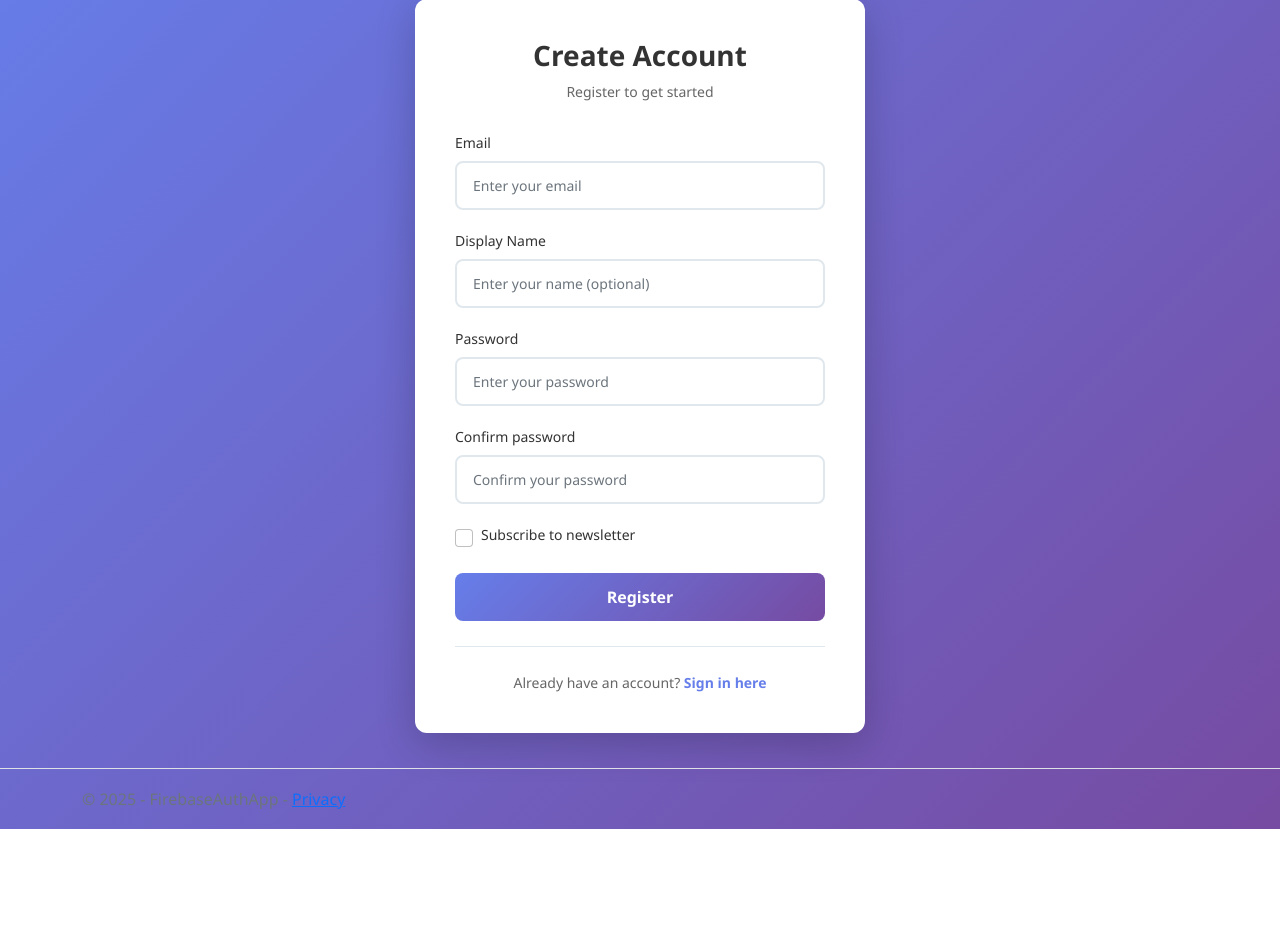
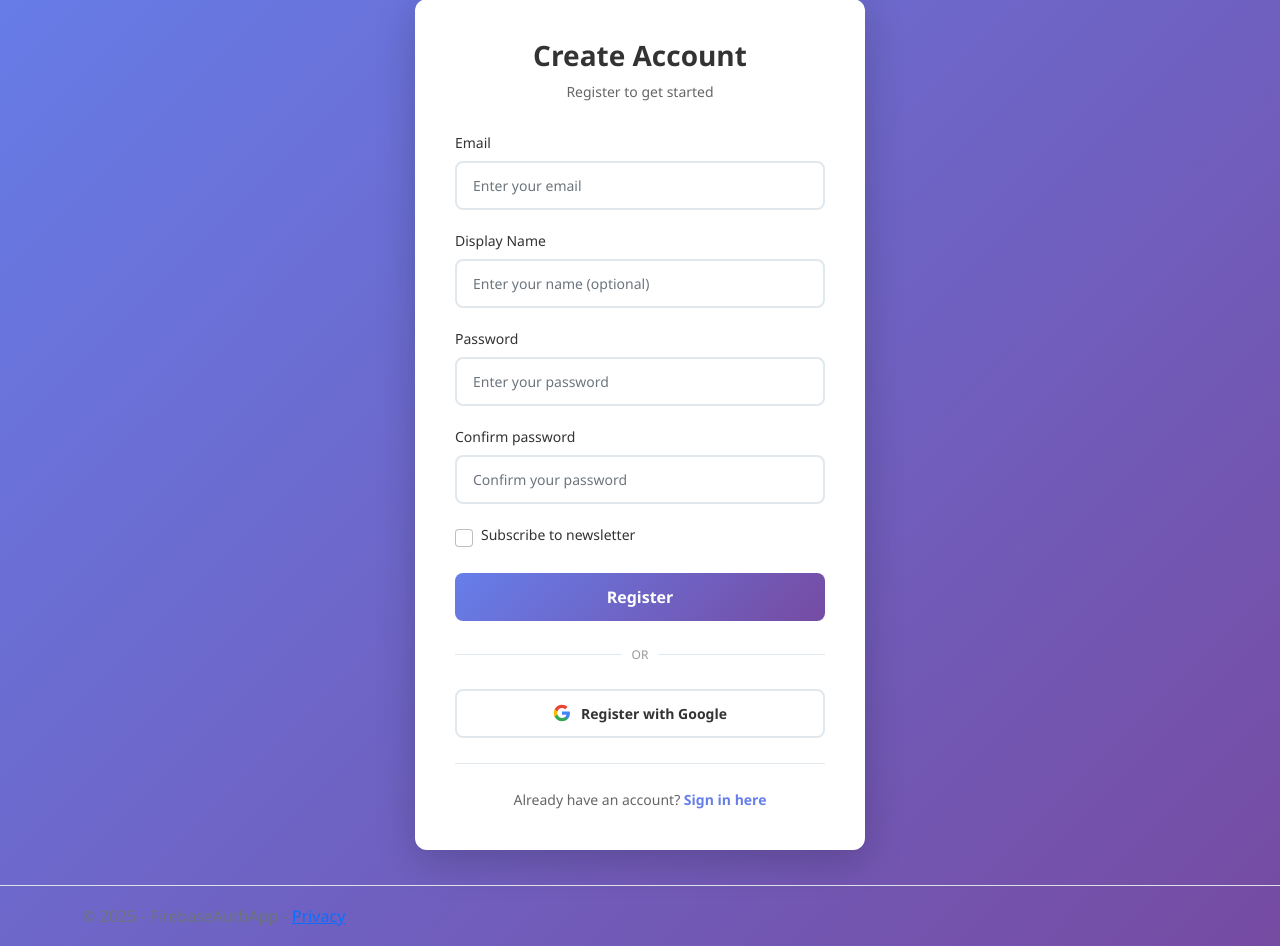
Before and after one commit to lsurma/dotnet-razor-firebase-auth, an ASP.NET Core app: page /Register?handler=GoogleRegister in a window 1280 px wide. Shown: the part 94-1040 px from the top of the page. Before the commit the page ends 923 px from the top, so only its background shows below. Run offline with ASP.NET Core 8, Linux system fonts and the light colour scheme; style sheets or scripts are compiled from the project's sources; some libraries are stand-ins or nearby versions.

Commit message:
Add Google sign-in option to registration page
Co-authored-by: lsurma <34690782+lsurma@users.noreply.github.com>

```diff
--- a/Pages/Register.cshtml
+++ b/Pages/Register.cshtml
@@ -49,6 +49,22 @@
             <button type="submit" class="btn btn-primary btn-block">Register</button>
         </form>
 
+        <div class="divider">
+            <span>OR</span>
+        </div>
+
+        <form method="post" asp-page-handler="GoogleRegister" class="google-login-form">
+            <button type="submit" class="btn btn-google btn-block">
+                <svg class="google-icon" viewBox="0 0 24 24" width="18" height="18">
+                    <path fill="#4285F4" d="M22.56 12.25c0-.78-.07-1.53-.2-2.25H12v4.26h5.92c-.26 1.37-1.04 2.53-2.21 3.31v2.77h3.57c2.08-1.92 3.28-4.74 3.28-8.09z"/>
+                    <path fill="#34A853" d="M12 23c2.97 0 5.46-.98 7.28-2.66l-3.57-2.77c-.98.66-2.23 1.06-3.71 1.06-2.86 0-5.29-1.93-6.16-4.53H2.18v2.84C3.99 20.53 7.7 23 12 23z"/>
+                    <path fill="#FBBC05" d="M5.84 14.09c-.22-.66-.35-1.36-.35-2.09s.13-1.43.35-2.09V7.07H2.18C1.43 8.55 1 10.22 1 12s.43 3.45 1.18 4.93l2.85-2.22.81-.62z"/>
+                    <path fill="#EA4335" d="M12 5.38c1.62 0 3.06.56 4.21 1.64l3.15-3.15C17.45 2.09 14.97 1 12 1 7.7 1 3.99 3.47 2.18 7.07l3.66 2.84c.87-2.6 3.3-4.53 6.16-4.53z"/>
+                </svg>
+                Register with Google
+            </button>
+        </form>
+
         <div class="register-footer">
             <p>Already have an account? <a asp-page="/Login">Sign in here</a></p>
         </div>
--- a/Pages/Register.cshtml.cs
+++ b/Pages/Register.cshtml.cs
@@ -4,6 +4,7 @@ using FirebaseAuthApp.Models;
 using FirebaseAuthApp.Services;
 using Microsoft.AspNetCore.Authentication;
 using Microsoft.AspNetCore.Authentication.Cookies;
+using Microsoft.AspNetCore.Authentication.Google;
 using System.Security.Claims;
 
 namespace FirebaseAuthApp.Pages;
@@ -81,4 +82,28 @@ public class RegisterPageModel : PageModel
             return Page();
         }
     }
+
+    public IActionResult OnPostGoogleRegister()
+    {
+        var properties = new AuthenticationProperties
+        {
+            RedirectUri = Url.Page("/Register", pageHandler: "GoogleResponse")
+        };
+        return Challenge(properties, GoogleDefaults.AuthenticationScheme);
+    }
+
+    public async Task<IActionResult> OnGetGoogleResponseAsync()
+    {
+        var result = await HttpContext.AuthenticateAsync(CookieAuthenticationDefaults.AuthenticationScheme);
+
+        if (!result.Succeeded)
+        {
+            ErrorMessage = "Google authentication failed.";
+            return RedirectToPage();
+        }
+
+        _logger.LogInformation("User registered with Google successfully");
+
+        return RedirectToPage("/Index");
+    }
 }
```
